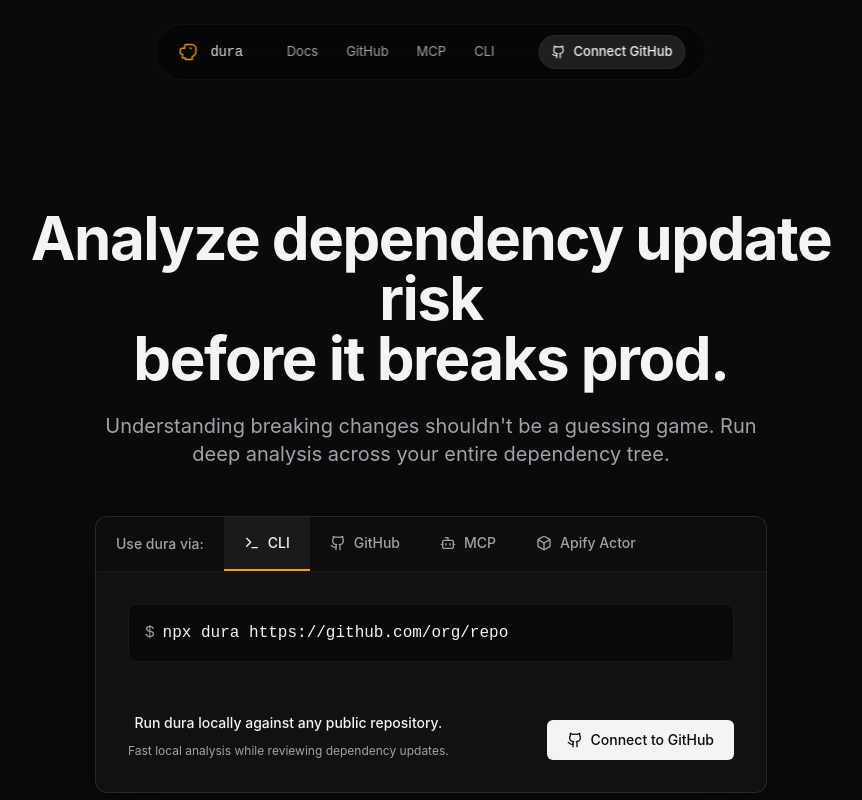
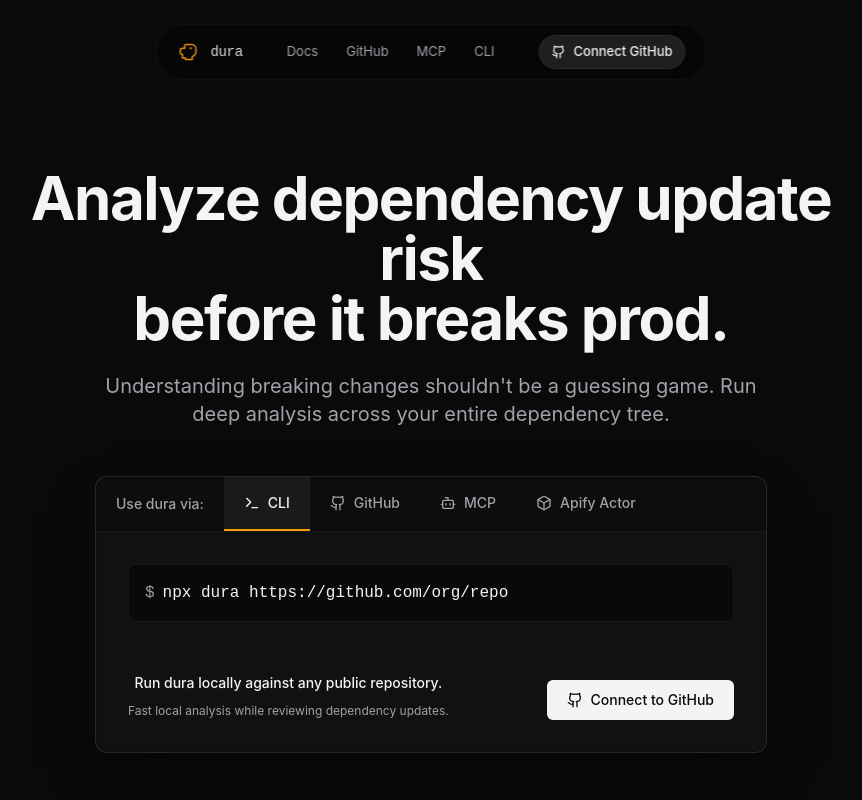
Before and after one commit to ArchieTansaria/dura, a React (Vite) app in the folder client/: page / in a window 1280 px wide. Shown: the top 800 px of the page, without its empty margins (209-1071 px from the left). Built offline with nearby package versions, Linux system fonts and the light colour scheme.

Commit message:
fix: css hero component

```diff
--- a/client/src/components/Hero.jsx
+++ b/client/src/components/Hero.jsx
@@ -2,7 +2,7 @@
 
 export function Hero() {
   return (
-    <section className="pt-24 mt-10 pb-16 px-4 md:pt-32 md:pb-24">
+    <section className="pt-24 pb-16 px-4 md:pt-32 md:pb-24">
       <div className="max-w-4xl mx-auto text-center">
         <h1 className="text-4xl md:text-6xl mt-10 font-bold tracking-tight text-primary mb-6">
           Analyze dependency update risk <br className="hidden md:block"/>
```
